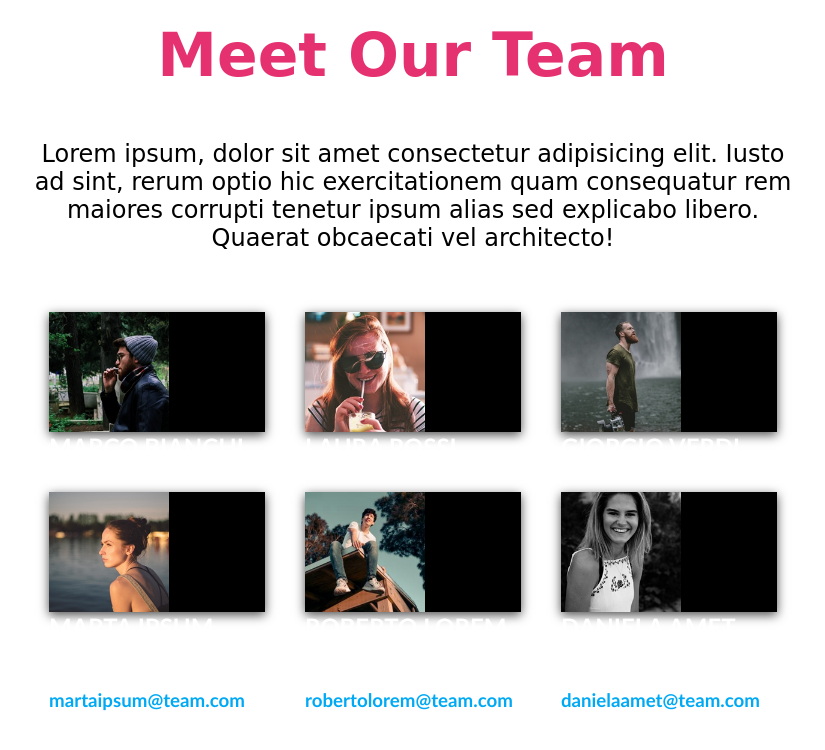
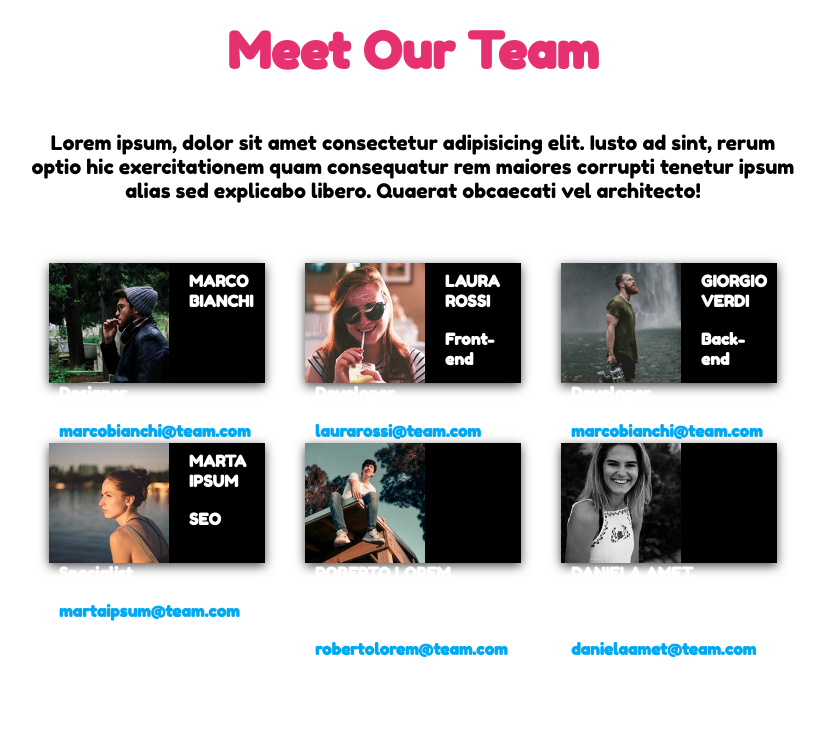
Before and after one commit to Mentabomber/html-css-float-cards, a plain HTML site: page index.html in a window 1280 px wide. Shown: the whole page, without its empty margins (227-1052 px from the left). Drawn offline with Linux system fonts and the light colour scheme.

Commit message:
commit font fix

```diff
--- a/css/style.css
+++ b/css/style.css
@@ -3,7 +3,12 @@
     margin: 0px;
     padding: 0px;
     box-sizing: border-box;
+    font-family: Fredoka One;
 }
+/* @font-face {
+    font-family: myFirstFont;
+    src: url(/font-families/FredokaOne-Regular.ttf);
+} */
 
 .center-block {
     width: 60%;
@@ -14,9 +19,8 @@
 /* regole di testa  */
 
 h1{
-    font-size: 60px;
+    font-size: 50px;
     color: rgb(229,49,112);
-    font-family: cursive;
     margin-bottom: 50px;
 }
 
@@ -26,8 +30,7 @@ header{
 }
 
 .textheader{
-    font-size: 24px;
-    font-family: cursive;
+    font-size: 20px;
 }
 
 /* corpo principale */
@@ -46,7 +49,6 @@ section img{
     margin-right: 10px;
 }
 .blackbox{
-    font-family: 'Gill Sans', 'Gill Sans MT', Calibri, 'Trebuchet MS', sans-serif;
     color: #fff;
     background-color: black;
     width: calc((100%/3) - 40px);
@@ -59,11 +61,13 @@ section img{
     padding: 20px 0px;
 } */
 .blackbox p,.blackbox h2,.blackbox h3{
-    padding: 8px 0px;
-    margin: -3px 0px;
+    padding: 10px;
+    margin: -2px 0px;
+    font-size: medium;
 }
 h2{
     padding: 0px 0px;
+    font-size: 10%;
 }
 .blackbox:after{
     content: "";
--- a/index.html
+++ b/index.html
@@ -6,6 +6,7 @@
     <meta name="viewport" content="width=device-width, initial-scale=1.0">
     <title>Document</title>
     <link rel="stylesheet" href="css/style.css">
+    <link href='https://fonts.googleapis.com/css?family=Fredoka One' rel='stylesheet'>
 </head>
 <body>
     <div class="center-block">
@@ -21,6 +22,7 @@
                     <h2>MARCO BIANCHI</h2>
                     <h3>Designer</h3>
                     <h3><a href="#">marcobianchi@team.com</a></h3>
+
                 </div>
                 <div class="blackbox">
                     <img src="img/female1.png" alt="immagine box">
```
Also changed, not shown: font-families/OFL.txt (added).
